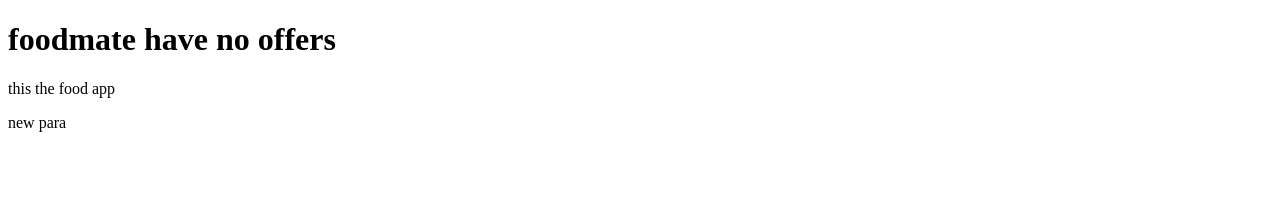
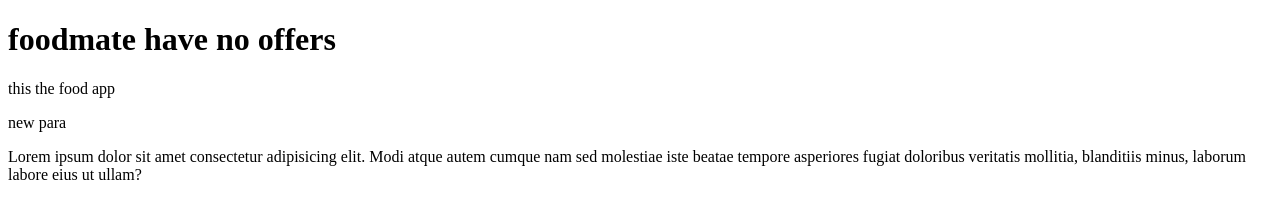
Before and after one commit to Abinesh-ktl/foodmate, a plain HTML site: page index.html in a window 1280 px wide. Drawn offline with Linux system fonts and the light colour scheme.

Commit message:
lorem in index

```diff
--- a/index.html
+++ b/index.html
@@ -10,6 +10,7 @@
     <h1>foodmate have no offers</h1>
     <p>this the food app</p>
     <p>new para</p>
+    <p>Lorem ipsum dolor sit amet consectetur adipisicing elit. Modi atque autem cumque nam sed molestiae iste beatae tempore asperiores fugiat doloribus veritatis mollitia, blanditiis minus, laborum labore eius ut ullam?</p>
 
 </body>
 </html>
```
